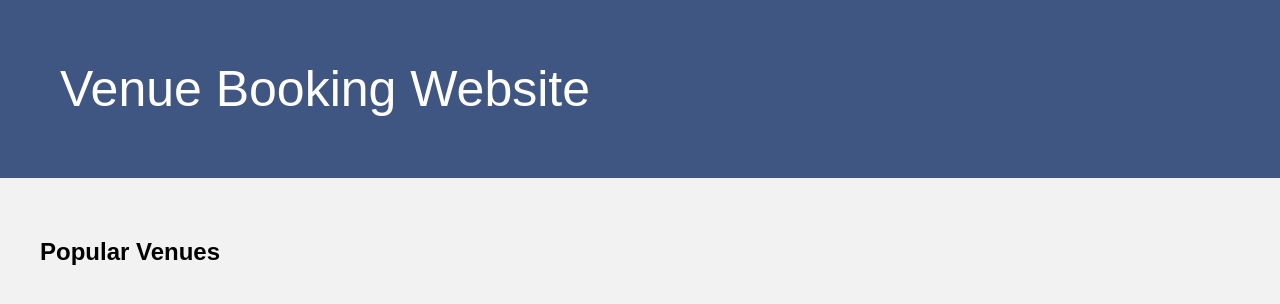
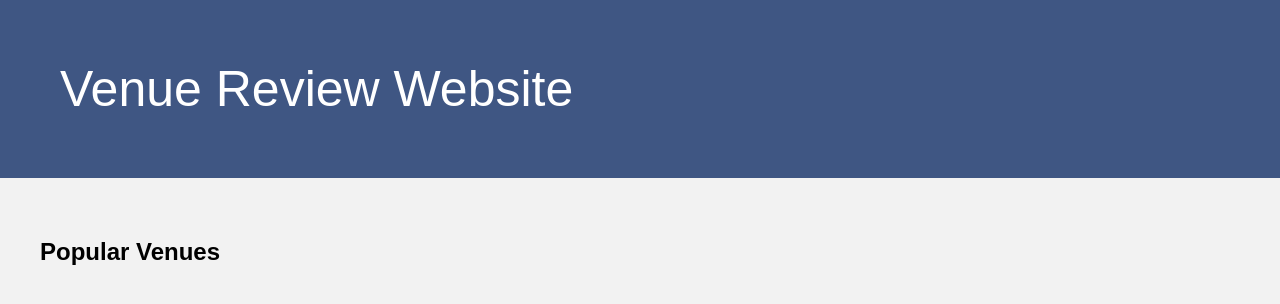
Before and after one commit to danenriquerrhine/project, a Flask app: page / in a window 1280 px wide. Shown: the top 304 px of the page. Run offline with Flask 3, Linux system fonts and the light colour scheme; data that the repository does not hold is empty.

Commit message:
Change website title from Booking to Review

```diff
--- a/templates/Homepage.html
+++ b/templates/Homepage.html
@@ -84,7 +84,7 @@
 </head>
 <body>
 	<div class="header">
-	Venue Booking Website
+	Venue Review Website
 	</div>
 	<div class="section">
 		<h2>Popular Venues</h2>
```
